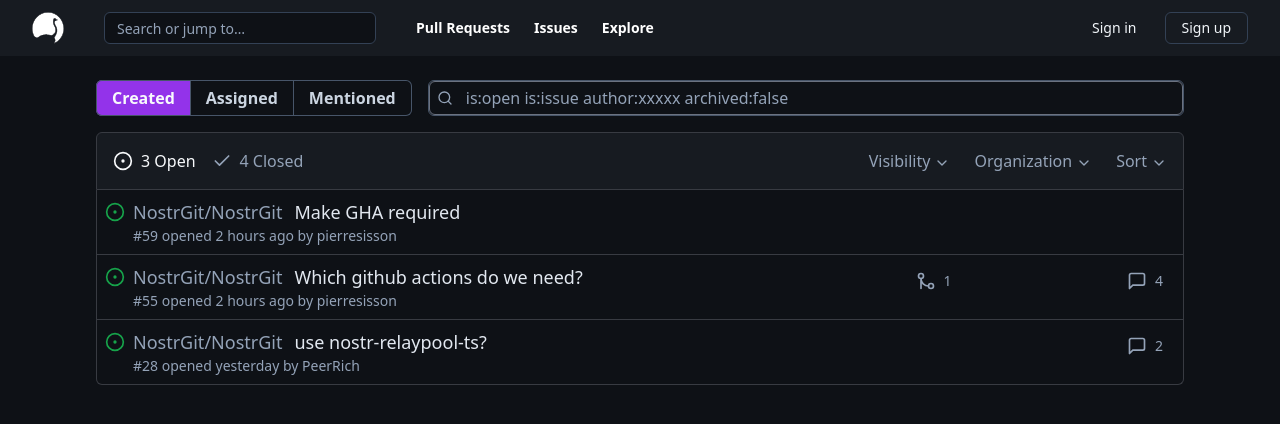
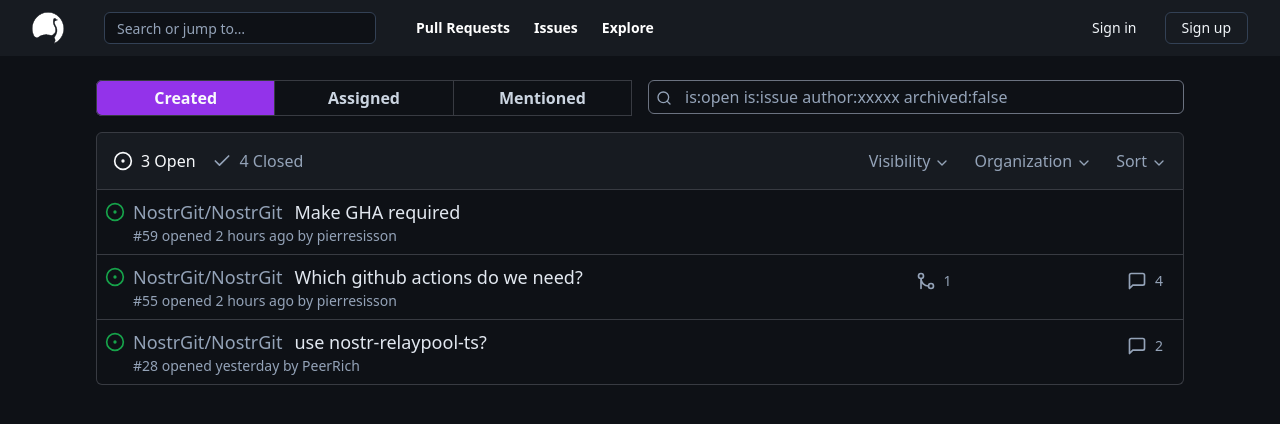
Before and after one commit to NostrGit/NostrGit, a Next.js app: page /issues in a window 1280 px wide. Shown: the top 424 px of the page. Built offline with nearby package versions, Linux system fonts and the light colour scheme; what nostr-relaypool would draw is missing.

Commit message:
clean up css on /issues and /pulls pages

```diff
--- a/src/app/issues/page.tsx
+++ b/src/app/issues/page.tsx
@@ -74,12 +74,11 @@ export default function IssuesPage({}) {
   return (
     <section className="sm:px-8 py-6 max-w-6xl m-auto">
       <div className="md:flex justify-between gap-4 px-4 sm:px-0">
-        <div className="">
-          <span className="isolate inline-flex rounded-md shadow-sm w-full">
+        <div className="isolate inline-flex rounded-md text-sm lg:text-base shadow-sm w-full mb-4 lg:mb-0">
           <button
             type="button"
             className={clsx(
-                "relative inline-flex w-full md:w-min items-center rounded-l-md px-4 py-1.5 font-semibold text-slate-300 ring-1 ring-inset ring-slate-600 focus:z-10",
+              "relative w-full rounded-l-md py-1.5 font-semibold text-slate-300 ring-1 ring-inset ring-gray focus:z-10",
               {
                 "bg-purple-600 text-slate-50": issueType === `created`,
               }
@@ -91,7 +90,7 @@ export default function IssuesPage({}) {
           <button
             type="button"
             className={clsx(
-                "relative -ml-px inline-flex w-full md:w-min items-center px-4 py-1.5 font-semibold text-slate-300 ring-1 ring-inset ring-slate-600 focus:z-10",
+              "relative -ml-px w-full py-1.5 font-semibold text-slate-300 ring-1 ring-inset ring-gray focus:z-10",
               {
                 "bg-purple-600 text-slate-50": issueType === `assigned`,
               }
@@ -103,7 +102,7 @@ export default function IssuesPage({}) {
           <button
             type="button"
             className={clsx(
-                "relative -ml-px inline-flex w-full md:w-min items-center rounded-r-md px-4 py-1.5 font-semibold text-slate-300 ring-1 ring-inset ring-slate-600 focus:z-10",
+              "relative -ml-px w-full py-1.5 font-semibold rounded-r-md md:rounded-none text-slate-300 ring-1 ring-inset ring-gray focus:z-10",
               {
                 "bg-purple-600 text-slate-50": issueType === `mentioned`,
               }
@@ -112,16 +111,15 @@ export default function IssuesPage({}) {
           >
             Mentioned
           </button>
-          </span>
         </div>
 
-        <label className="relative w-full border-slate-600 text-slate-400 border rounded-md">
+        <label className="relative w-full text-slate-400">
           <span className="sr-only">Search</span>
-          <span className="absolute inset-y-0 left-0 flex items-center px-2">
-            <Search className="h-4 w-4" />
+          <span className="absolute  lg:inset-y-0 lg:left-0 flex items-center px-2">
+            <Search className="h-8 w-4" />
           </span>
           <input
-            className="block bg-[#0E1116] w-full h-full rounded-md py-1 pl-9 pr-3 focus:outline-none focus:border-purple-500 focus:ring-purple-500 focus:ring-1 text-sm md:text-base"
+            className="block bg-[#0E1116] w-full rounded-md py-1 pl-9 pr-3 focus:outline-none focus:border-purple-500 focus:ring-purple-500 focus:ring-1 text-sm md:text-base"
             type="text"
             value={search}
             onChange={handleSearch}
@@ -131,7 +129,7 @@ export default function IssuesPage({}) {
 
       <main>
         <div className="mt-4">
-          <div className="flex w-full rounded-md rounded-bl-none rounded-br-none border bg-[#171B21] py-2 px-4 dark:border-[#383B42] dark:text-slate-100">
+          <div className="flex w-full rounded-md rounded-bl-none rounded-br-none border bg-[#171B21] py-2 px-4 dark:border-gray dark:text-slate-100">
             <div className="md:flex w-full flex-col text-md py-2 items-start justify-between lg:flex-row lg:items-center">
               <div className="flex items-center lg:flex-row space-x-4 font-medium">
                 <button
--- a/src/app/pulls/page.tsx
+++ b/src/app/pulls/page.tsx
@@ -30,13 +30,13 @@ interface IPullsData {
   comments: number;
 }
 
-export default function PullsPage({ }) {
+export default function PullsPage({}) {
   const [issueType, setIssueType] = useState<
     "created" | "assigned" | "mentioned" | "request"
   >("created");
 
   const [search, setSearch] = useState<string>(
-    `is:open is:issue author:xxxxx archived:false`
+    `is:open is:pr author:xxxxx archived:false`
   );
   const [issues, setIssues] = useState<IPullsData[]>(openData);
   const [issueStatus, setIssueStatus] = useState<"open" | "closed">("open");
@@ -82,7 +82,7 @@ export default function PullsPage({ }) {
           <button
             type="button"
             className={clsx(
-              "relative w-full rounded-l-md py-1.5 font-semibold text-slate-300 ring-1 ring-inset ring-slate-600 focus:z-10",
+              "relative w-full rounded-l-md py-1.5 font-semibold text-slate-300 ring-1 ring-inset !ring-gray focus:z-10",
               {
                 "bg-purple-600 text-slate-50": issueType === `created`,
               }
@@ -94,7 +94,7 @@ export default function PullsPage({ }) {
           <button
             type="button"
             className={clsx(
-              "relative -ml-px w-full py-1.5 font-semibold text-slate-300 ring-1 ring-inset ring-slate-600 focus:z-10",
+              "relative -ml-px w-full py-1.5 font-semibold text-slate-300 ring-1 ring-inset ring-gray focus:z-10",
               {
                 "bg-purple-600 text-slate-50": issueType === `assigned`,
               }
@@ -106,7 +106,7 @@ export default function PullsPage({ }) {
           <button
             type="button"
             className={clsx(
-              "relative -ml-px w-full py-1.5 font-semibold rounded-r-md md:rounded-none text-slate-300 ring-1 ring-inset ring-slate-600 focus:z-10",
+              "relative -ml-px w-full py-1.5 font-semibold rounded-r-md md:rounded-none text-slate-300 ring-1 ring-inset ring-gray focus:z-10",
               {
                 "bg-purple-600 text-slate-50": issueType === `mentioned`,
               }
@@ -118,7 +118,7 @@ export default function PullsPage({ }) {
           <button
             type="button"
             className={clsx(
-              "hidden relative md:block -ml-px w-full rounded-r-md py-1.5 font-semibold text-slate-300 ring-1 ring-inset ring-slate-600 focus:z-10",
+              "hidden relative md:block -ml-px w-full rounded-r-md py-1.5 font-semibold text-slate-300 ring-1 ring-inset ring-gray focus:z-10",
               {
                 "bg-purple-600 text-slate-50": issueType === `request`,
               }
@@ -131,7 +131,7 @@ export default function PullsPage({ }) {
 
         <label className="relative w-full text-slate-400">
           <span className="sr-only">Search</span>
-          <span className="absolute mt-2 lg:mt-0 lg:inset-y-0 lg:left-0 flex items-center px-2">
+          <span className="absolute  lg:inset-y-0 lg:left-0 flex items-center px-2">
             <Search className="h-8 w-4" />
           </span>
           <input
@@ -144,7 +144,7 @@ export default function PullsPage({ }) {
       </div>
       <main>
         <div className="mt-4">
-          <div className="flex w-full rounded-md rounded-bl-none rounded-br-none border bg-[#171B21] py-2 px-4 dark:border-[#383B42] dark:text-slate-100">
+          <div className="flex w-full rounded-md rounded-bl-none rounded-br-none border bg-[#171B21] py-2 px-4 dark:border-gray dark:text-slate-100">
             <div className="md:flex w-full flex-col text-md py-2 items-start justify-between lg:flex-row lg:items-center">
               <div className="flex items-center lg:flex-row space-x-4 font-medium">
                 <button
```
Lines whose indentation alone changed are shown as unchanged.
